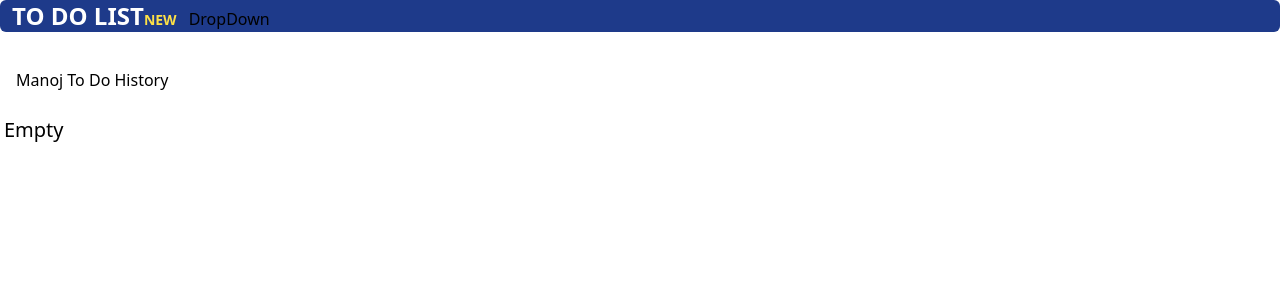
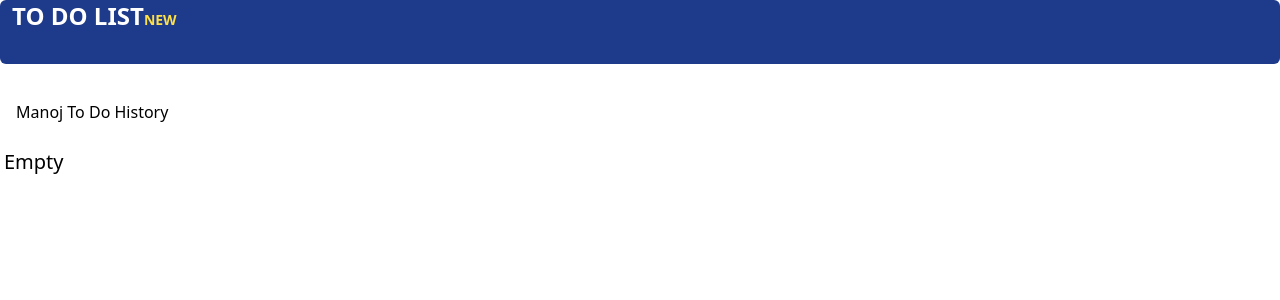
Before and after one commit to ManojCodeNew/To-Do-List, a React (Create React App) app: page /history in a window 1280 px wide. Shown: the top 300 px of the page. Built offline with nearby package versions, Linux system fonts and the light colour scheme.

Commit message:
dropdown

```diff
--- a/src/component/navbar.js
+++ b/src/component/navbar.js
@@ -16,10 +16,9 @@ export default function Navbar() {
     }
     return (
         <>
-            <div className="bg-blue-900  rounded-md ">
+            <div className="bg-blue-900  rounded-md pb-8 ">
                 <NavLink to='/' className="p-3 text-white text-2xl font-bold text-left pt-5 ">TO DO LIST
                     <button className="text-yellow-300 text-sm cursor-none">NEW</button></NavLink>
-                <h3 className="cursor-pointer text-black inline-block text-right" onClick={dropdownClick}>DropDown</h3>
 
             </div>
             <div className=" text-right text-white pb-4">
```
